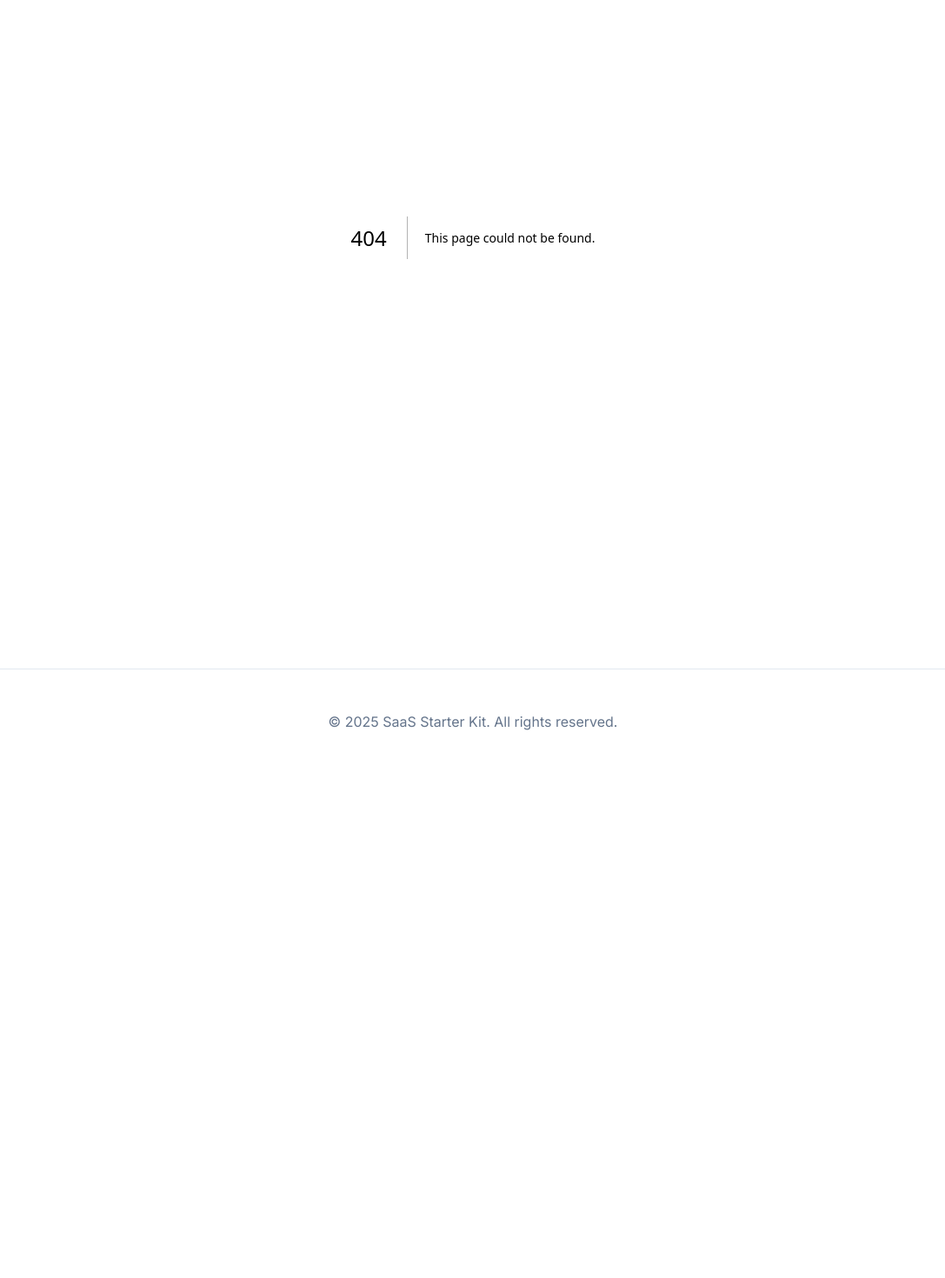
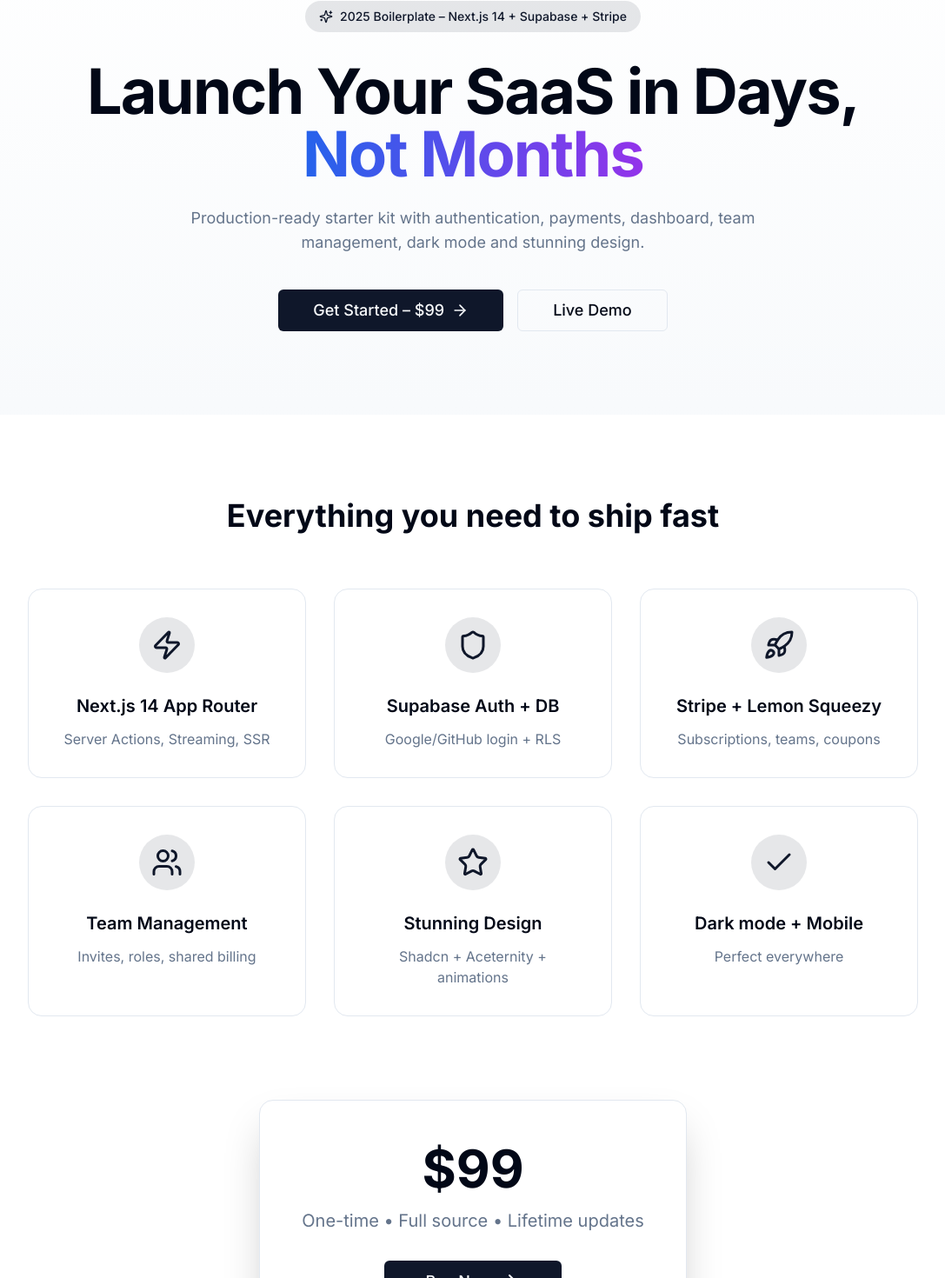
Before and after one commit to mickeyl11l/my-saas-2025, a Next.js app: page / in a window 1280 px wide. Before the commit this address had no page. Shown: the part 200-1670 px from the top of the page at 87% size, without its empty margins (96-1183 px from the left). Before the commit the page ends 1090 px from the top, so only its background shows below. Built offline with nearby package versions, Linux system fonts and the light colour scheme.

Commit message:
Create page.tsx

```diff
--- /dev/null
+++ b/app/page.tsx
@@ -0,0 +1,69 @@
+import { Button } from '@/components/ui/button'
+import { ArrowRight, Check, Zap, Shield, Sparkles, Rocket, Star, Users } from 'lucide-react'
+
+export default function Home() {
+  return (
+    <>
+      {/* Hero */}
+      <section className="relative overflow-hidden bg-gradient-to-b from-background to-muted/50 pt-32 pb-24">
+        <div className="container mx-auto px-6 text-center">
+          <div className="inline-flex items-center gap-2 rounded-full bg-primary/10 px-4 py-2 text-sm font-medium text-primary mb-8">
+            <Sparkles className="h-4 w-4" />
+            2025 Boilerplate – Next.js 14 + Supabase + Stripe
+          </div>
+          <h1 className="mx-auto max-w-5xl text-5xl font-bold tracking-tight md:text-7xl">
+            Launch Your SaaS in Days,
+            <br />
+            <span className="bg-gradient-to-r from-blue-600 to-purple-600 bg-clip-text text-transparent">
+              Not Months
+            </span>
+          </h1>
+          <p className="mx-auto mt-6 max-w-2xl text-lg text-muted-foreground">
+            Production-ready starter kit with authentication, payments, dashboard, team management, dark mode and stunning design.
+          </p>
+          <div className="mt-10 flex flex-col sm:flex-row gap-4 justify-center">
+            <Button size="lg" className="text-lg px-10">
+              Get Started – $99 <ArrowRight className="ml-2 h-5 w-5" />
+            </Button>
+            <Button size="lg" variant="outline" className="text-lg px-10">
+              Live Demo
+            </Button>
+          </div>
+        </div>
+      </section>
+
+      {/* Features + Pricing */}
+      <section className="container mx-auto px-6 py-24">
+        <h2 className="text-center text-4xl font-bold mb-16">Everything you need to ship fast</h2>
+        <div className="grid md:grid-cols-3 gap-8 max-w-5xl mx-auto">
+          {[
+            { icon: Zap, title: "Next.js 14 App Router", desc: "Server Actions, Streaming, SSR" },
+            { icon: Shield, title: "Supabase Auth + DB", desc: "Google/GitHub login + RLS" },
+            { icon: Rocket, title: "Stripe + Lemon Squeezy", desc: "Subscriptions, teams, coupons" },
+            { icon: Users, title: "Team Management", desc: "Invites, roles, shared billing" },
+            { icon: Star, title: "Stunning Design", desc: "Shadcn + Aceternity + animations" },
+            { icon: Check, title: "Dark mode + Mobile", desc: "Perfect everywhere" },
+          ].map((f, i) => (
+            <div key={i} className="rounded-2xl border bg-card p-8 text-center hover:shadow-xl transition-all hover:-translate-y-2">
+              <div className="mx-auto mb-6 flex h-16 w-16 items-center justify-center rounded-full bg-primary/10">
+                <f.icon className="h-9 w-9 text-primary" />
+              </div>
+              <h3 className="font-semibold text-xl mb-3">{f.title}</h3>
+              <p className="text-muted-foreground">{f.desc}</p>
+            </div>
+          ))}
+        </div>
+
+        <div className="mt-24 text-center">
+          <div className="inline-block rounded-2xl border bg-card p-12 shadow-2xl">
+            <div className="text-6xl font-bold">$99</div>
+            <p className="mt-4 text-xl text-muted-foreground">One-time • Full source • Lifetime updates</p>
+            <Button size="lg" className="mt-8 text-lg px-12">
+              Buy Now <ArrowRight className="ml-2" />
+            </Button>
+          </div>
+        </div>
+      </section>
+    </>
+  )
+}
```
